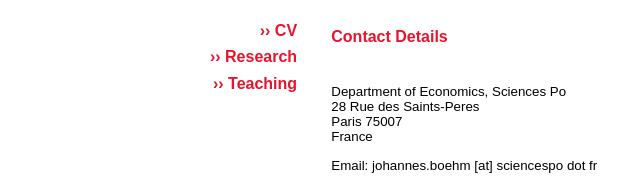
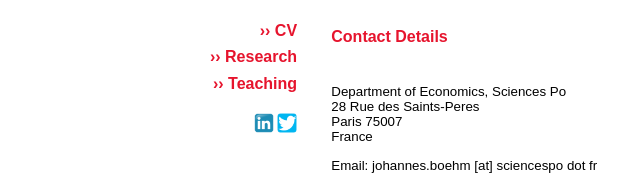
Before and after one commit to jmboehm/jmboehm.github.io, a plain HTML site: page index.htm in a window 1280 px wide. Shown: the part 417-601 px from the top of the page, 91-731 px from the left. Drawn offline with Linux system fonts and the light colour scheme.

Commit message:
Add twitter and linkedin

```diff
--- a/index.htm
+++ b/index.htm
@@ -26,7 +26,9 @@
 		<td class="footer" style="vertical-align:top"><div style="text-align:right;padding-right:1.7em"><br>
             <a class="biglink" href="cv.pdf">&#8250;&#8250; CV</a><br>
             <a class="biglink" href="#research">&#8250;&#8250; Research</a><br>
-            <a class="biglink" href="#teaching">&#8250;&#8250; Teaching</a> <br><br>
+            <a class="biglink" href="#teaching">&#8250;&#8250; Teaching</a> <br>
+            <a href="https://twitter.com/johannesmboehm" > <img border="0" style="margin-top: 15px" src="twitter-logo.png" width="20px" height="20px" align="right"> </a>
+             <a href="https://www.linkedin.com/in/johannes-boehm-900baa25/" align="right"> <img border="0" style="margin-top: 15px" src="linkedin-logo.png" width="20px" height="20px" align="right"> </a><br><br>
             </td></div>
 		<td class="footer">
 
```
Also changed, not shown: linkedin-logo.png (added), twitter-logo.png (added).
